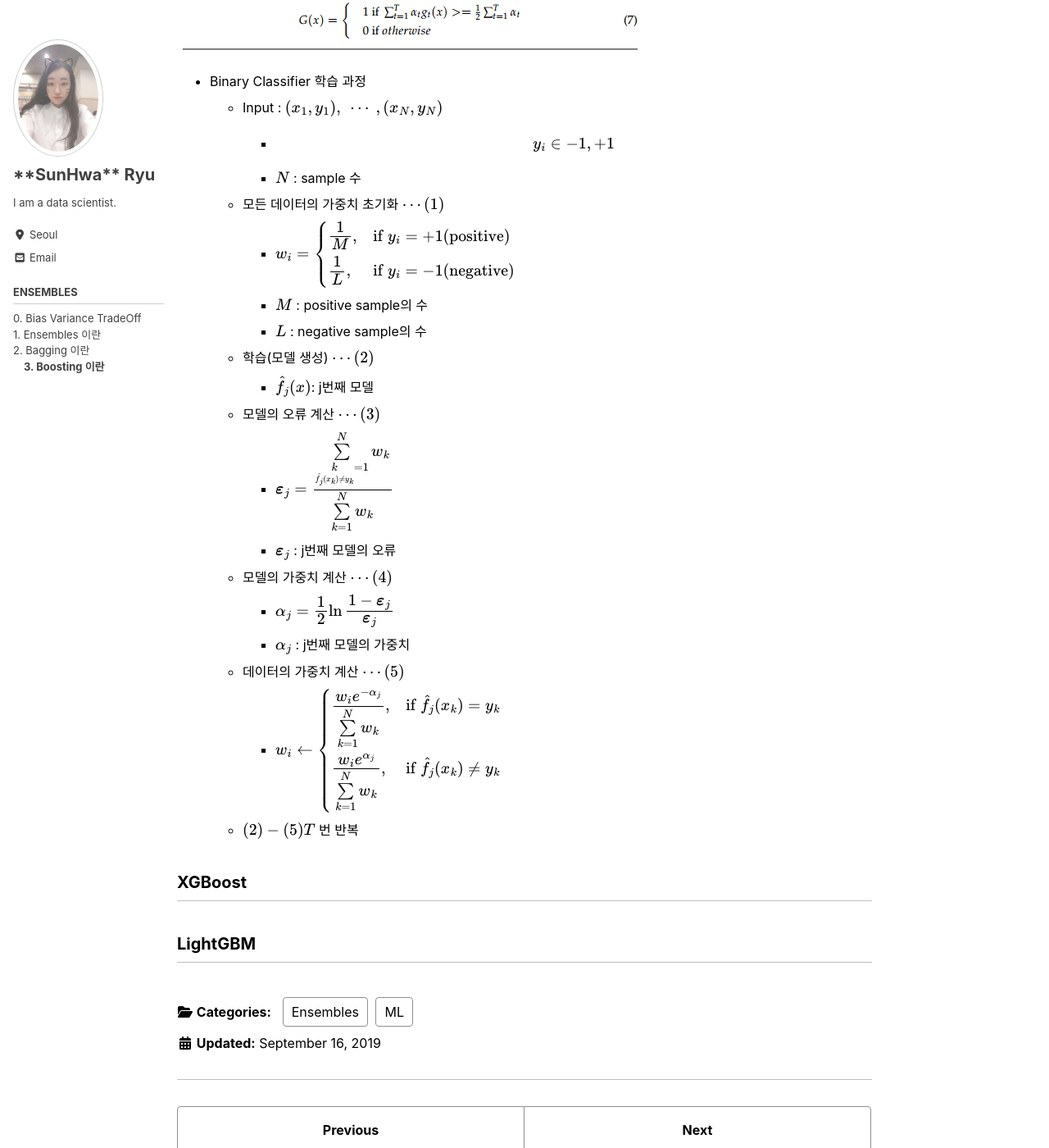
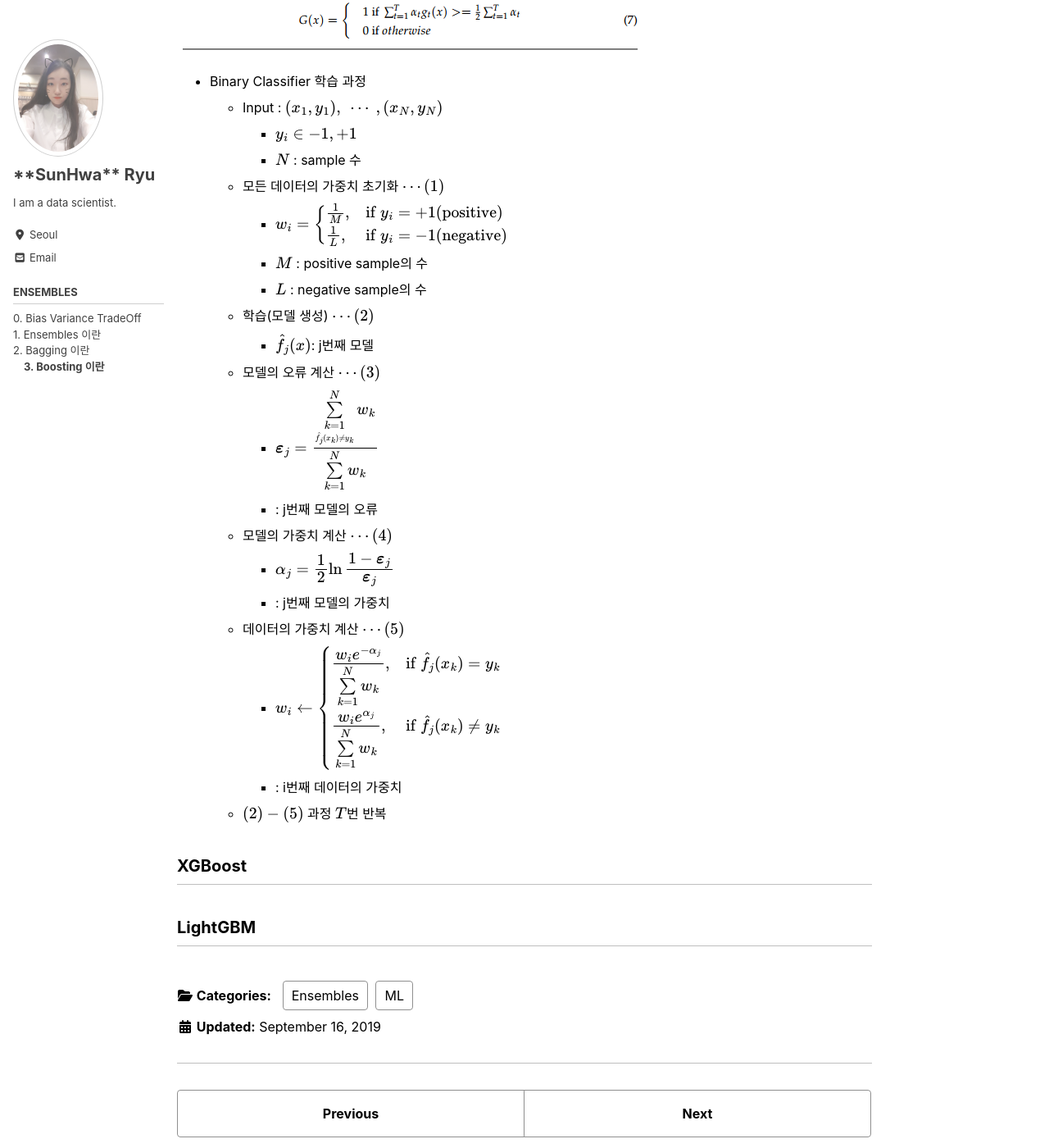
Before and after one commit to MinPinSunHwa/suna.github.io, a Jekyll site: the page built from _study/ensembles/3_boosting.md, in a window 1280 px wide and 1400 px high, scrolled down 824 px. Shown: the whole window at 82% size. Built offline with Jekyll 4.4.1, drawn with Linux system fonts in a browser that asks for light colours; cached includes are drawn as plain includes; nearby versions of some CDN libraries; formulas are drawn with MathJax 3.

Commit message:
Update 3_boosting.md

```diff
--- a/_study/ensembles/3_boosting.md
+++ b/_study/ensembles/3_boosting.md
@@ -24,14 +24,14 @@ toc: true
 
 - Binary Classifier 학습 과정
   - Input : $$ (x_1, y_1),\ \cdots\ ,(x_N, y_N) $$
-    - $$ y_i \in {-1, +1} $$
+    - $$ y_i \in {-1, +1} $$ <br>
     - $$ N $$ : sample 수
 
   - 모든 데이터의 가중치 초기화 $$ \cdots(1) $$
     - $$ w_i =
       \begin{cases}
-      \cfrac{1}{M}, & \mbox{if }y_i=+1\mbox{(positive)} \\
-      \cfrac{1}{L}, & \mbox{if }y_i=-1\mbox{(negative)}
+      \frac{1}{M}, & \mbox{if }y_i=+1\mbox{(positive)} \\
+      \frac{1}{L}, & \mbox{if }y_i=-1\mbox{(negative)}
       \end{cases} $$ <br>
     - $$ M $$ : positive sample의 수
     - $$ L $$ : negative sample의 수
@@ -41,14 +41,14 @@ toc: true
 
   - 모델의 오류 계산 $$ \cdots(3) $$
     - $$ \boldsymbol{\varepsilon}_j =
-      \cfrac{\sum\limits_{\underset{\hat{f_j}(x_k)\ne y_k}k=1}^{N} w_k}
+      \cfrac{\sum\limits_{\underset{\hat{f_j}(x_k)\ne y_k}{k=1}}^{N} w_k}
       {\sum\limits_{k=1}^{N} w_k}$$ <br>
-    - $$ \boldsymbol{\varepsilon}_j $$ : j번째 모델의 오류
+    - : j번째 모델의 오류
 
   - 모델의 가중치 계산 $$ \cdots(4) $$
     - $$ \alpha_j = \cfrac{1}{2}
       \ln \cfrac{1-\boldsymbol{\varepsilon}_j}{\boldsymbol{\varepsilon}_j} $$ <br>
-    - $$ \alpha_j $$ : j번째 모델의 가중치
+    - : j번째 모델의 가중치
 
   - 데이터의 가중치 계산 $$ \cdots(5) $$
     - $$ w_i \leftarrow
@@ -56,8 +56,9 @@ toc: true
       \cfrac{w_i e^{-\alpha_j}}{\sum\limits_{k=1}^{N} w_k}, & \mbox{if }\hat{f_j}(x_k)=y_k \\
       \cfrac{w_i e^{\alpha_j}}{\sum\limits_{k=1}^{N} w_k}, & \mbox{if }\hat{f_j}(x_k)\ne y_k
       \end{cases} $$ <br>
+    - : i번째 데이터의 가중치
 
-  - $$ (2)- (5) T $$ 번 반복
+  - $$ (2)- (5) $$ 과정 $$ T $$번 반복
 
 ## XGBoost
 
```
